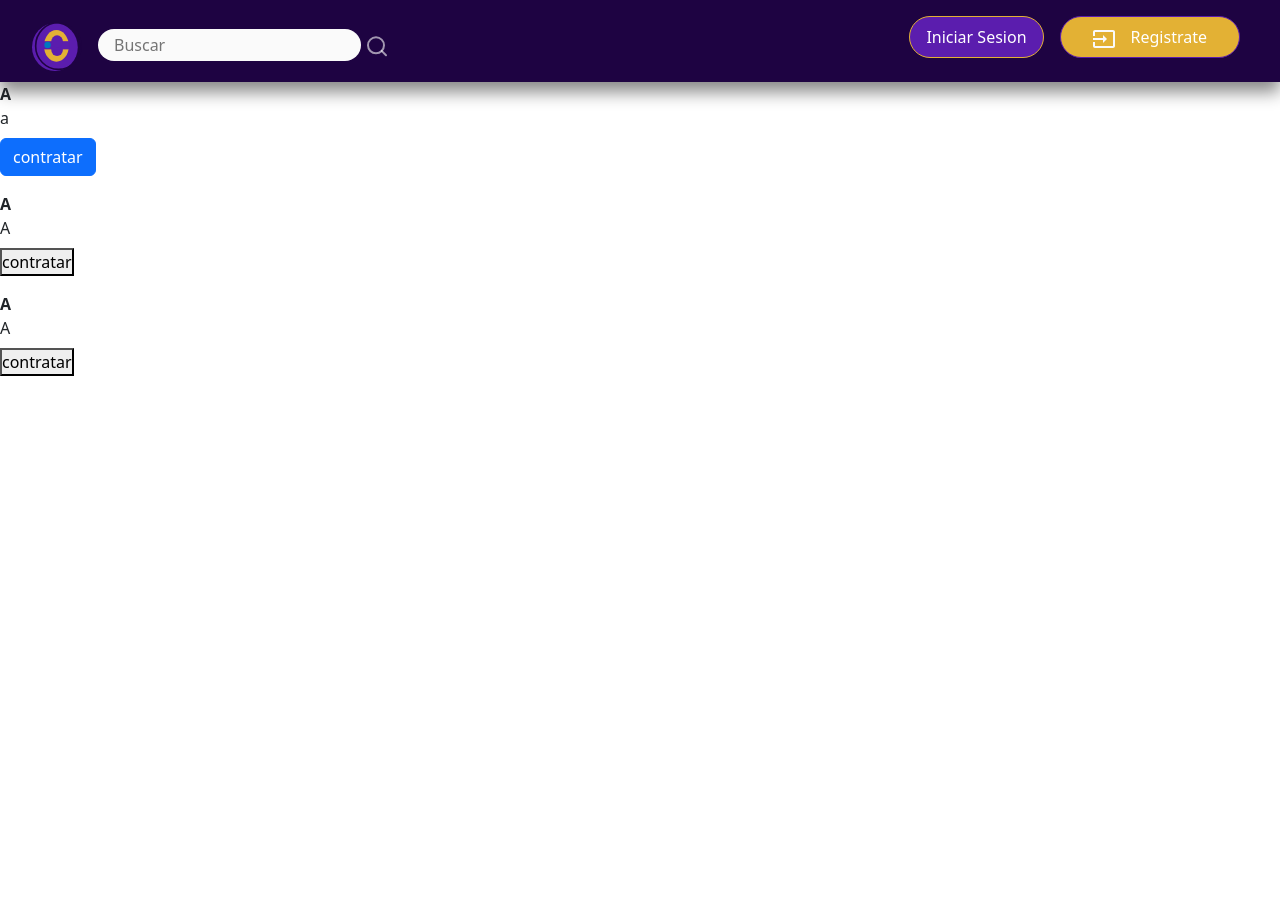
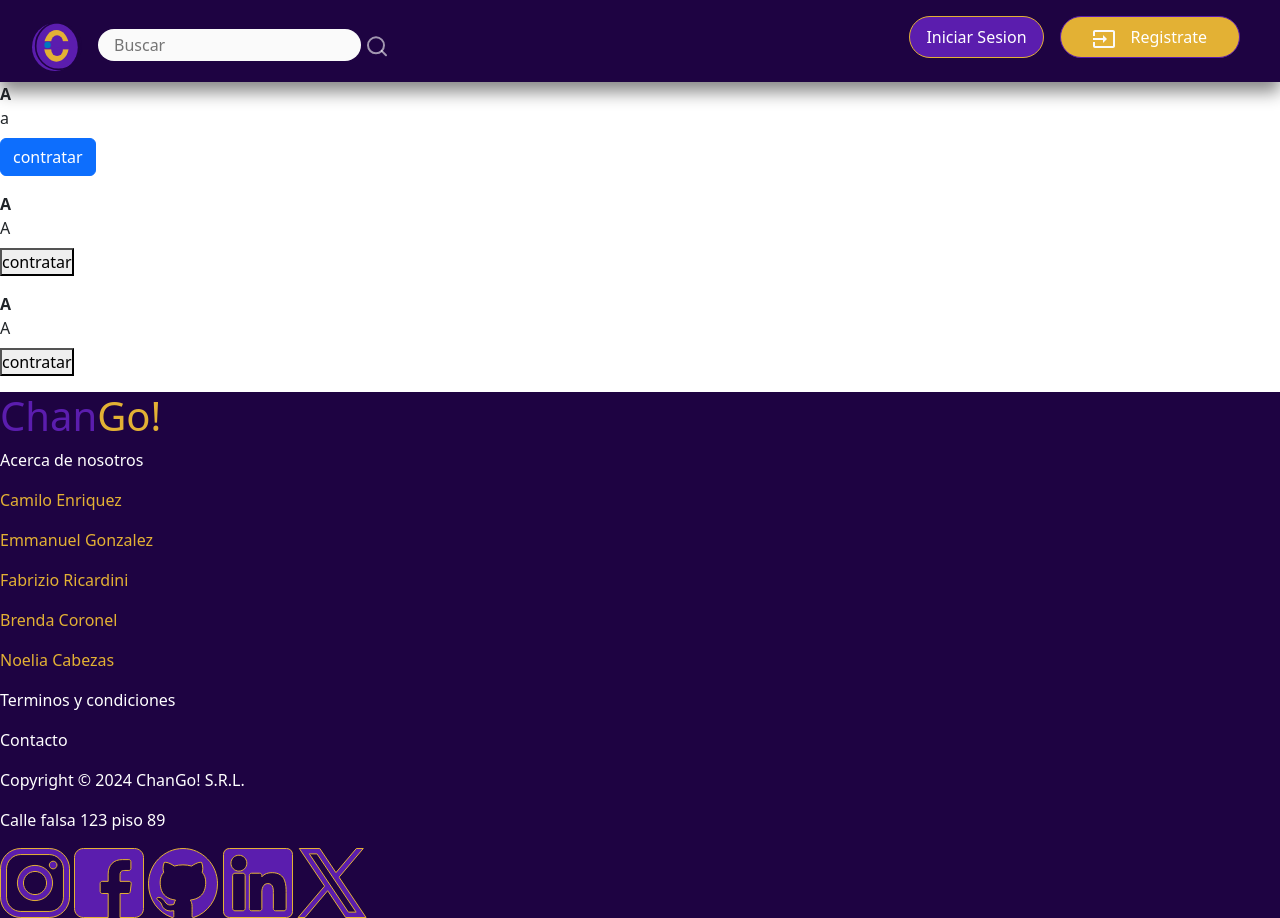
Before and after one commit to k1000oEnz/ChanGo--Main, a plain HTML site: page index.html in a window 1280 px wide. Before the commit the page ends 800 px from the top, so only its background shows below. Drawn offline with nearby package versions, Linux system fonts and the light colour scheme.

Commit message:
Hecha base del footer

```diff
--- a/index.html
+++ b/index.html
@@ -54,7 +54,32 @@
       </div>
     </main>
     <aside></aside>
-    <footer>
+    <footer class="footer">
+      <div class="footer__brand">
+        <h1 class="brand_color1">Chan</h1>
+        <h1 class="brand_color2">Go!</h1>
+      </div>
+      <div>
+        <p class="foot_colorW">Acerca de nosotros</p>
+        <p class="brand_color2">Camilo Enriquez</p>
+        <p class="brand_color2">Emmanuel Gonzalez</p>
+        <p class="brand_color2">Fabrizio Ricardini</p>
+        <p class="brand_color2">Brenda Coronel</p>
+        <p class="brand_color2">Noelia Cabezas</p>
+      </div>
+      <div>
+        <p class="foot_colorW">Terminos y condiciones</p>
+        <p class="foot_colorW">Contacto</p>
+        <p class="foot_colorW">Copyright &copy; 2024 ChanGo! S.R.L.</p>
+        <p class="foot_colorW">Calle falsa 123 piso 89</p>
+      </div>
+      <div>
+        <a href="" class="logo__redes instagram"><img src="components/img/Redes/LogoInstagram.svg" alt="Red social instagram"></a>
+        <a href="" class="logo__redes facebook"><img src="components/img/Redes/LogoFacebook.svg" alt="Red social facebook"></a>
+        <a href="" class="logo__redes GitHub"><img src="components/img/Redes/LogoGitHub.svg" alt="Red social GitHub"></a>
+        <a href="" class="logo__redes LinkedIn"><img src="components/img/Redes/LogoLinkedin.svg" alt="Red social LinkedIn"></a>
+        <a href="" class="logo__redes X"><img src="components/img/Redes/LogoX.svg" alt="Red social X"></a>
+      </div>
       <script src="https://cdn.jsdelivr.net/npm/bootstrap@5.3.3/dist/js/bootstrap.bundle.min.js"></script>
       <script src="components/js/script.js"></script>
     </footer>
--- a/sass/_footer.scss
+++ b/sass/_footer.scss
@@ -0,0 +1,25 @@
+/*
+================================
+------- Footer --------
+================================
+  */
+/* beginning Footer */
+
+.footer{
+    background-color: var(--c_purple900);
+    grid-template-columns: 3;
+    grid-template-rows: 1;
+
+    .footer__brand{
+        display: flex;
+    }
+    .brand_color1{
+        color: var(--c_purple400);
+    }
+    .brand_color2{
+        color: var(--c_yellow400)
+    }
+    .foot_colorW{
+        color: var(--c_white);
+    }
+}
```
Also changed, not shown: components/img/Redes/LogoFacebook.svg (added), components/img/Redes/LogoGitHub.svg (added), components/img/Redes/LogoInstagram.svg (added), components/img/Redes/LogoLinkedin.svg (added), components/img/Redes/LogoX.svg (added), sass/index.css, 1 other file.
